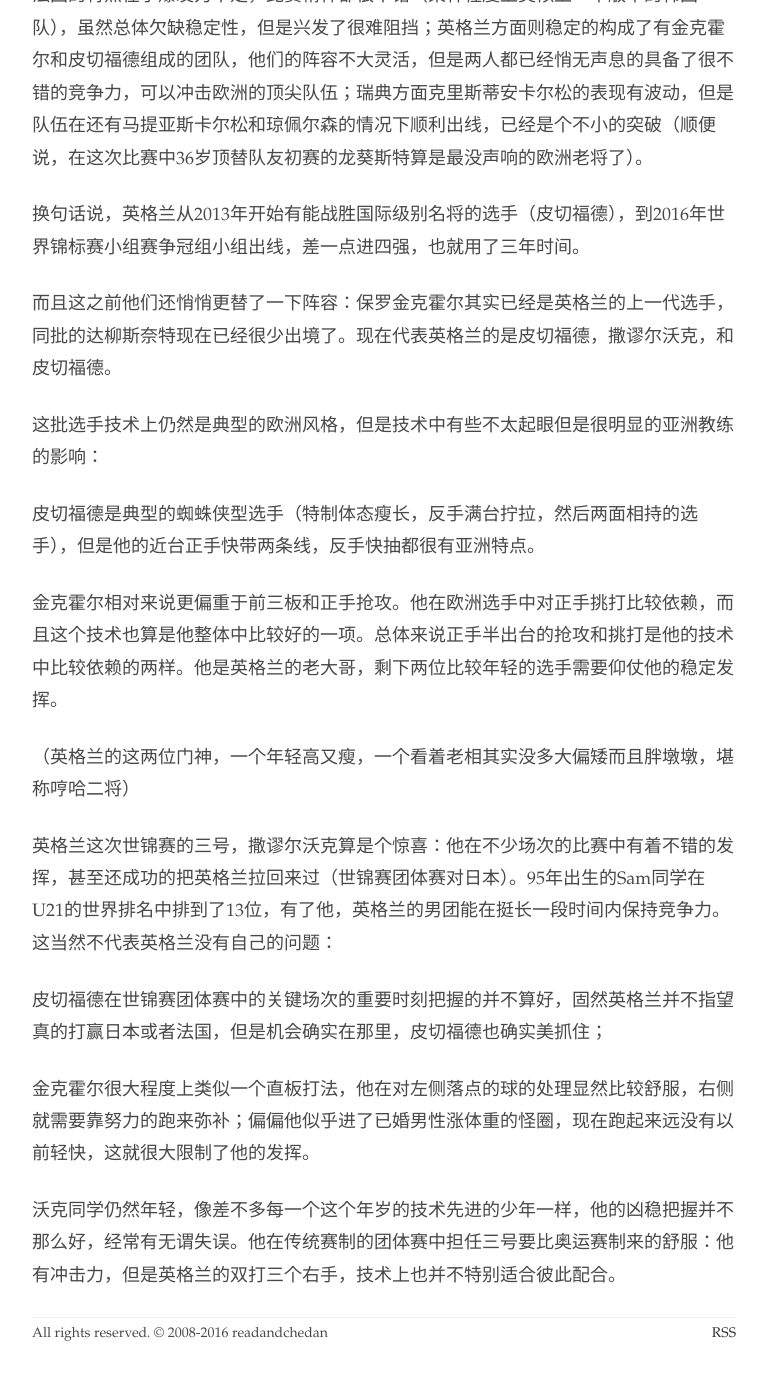
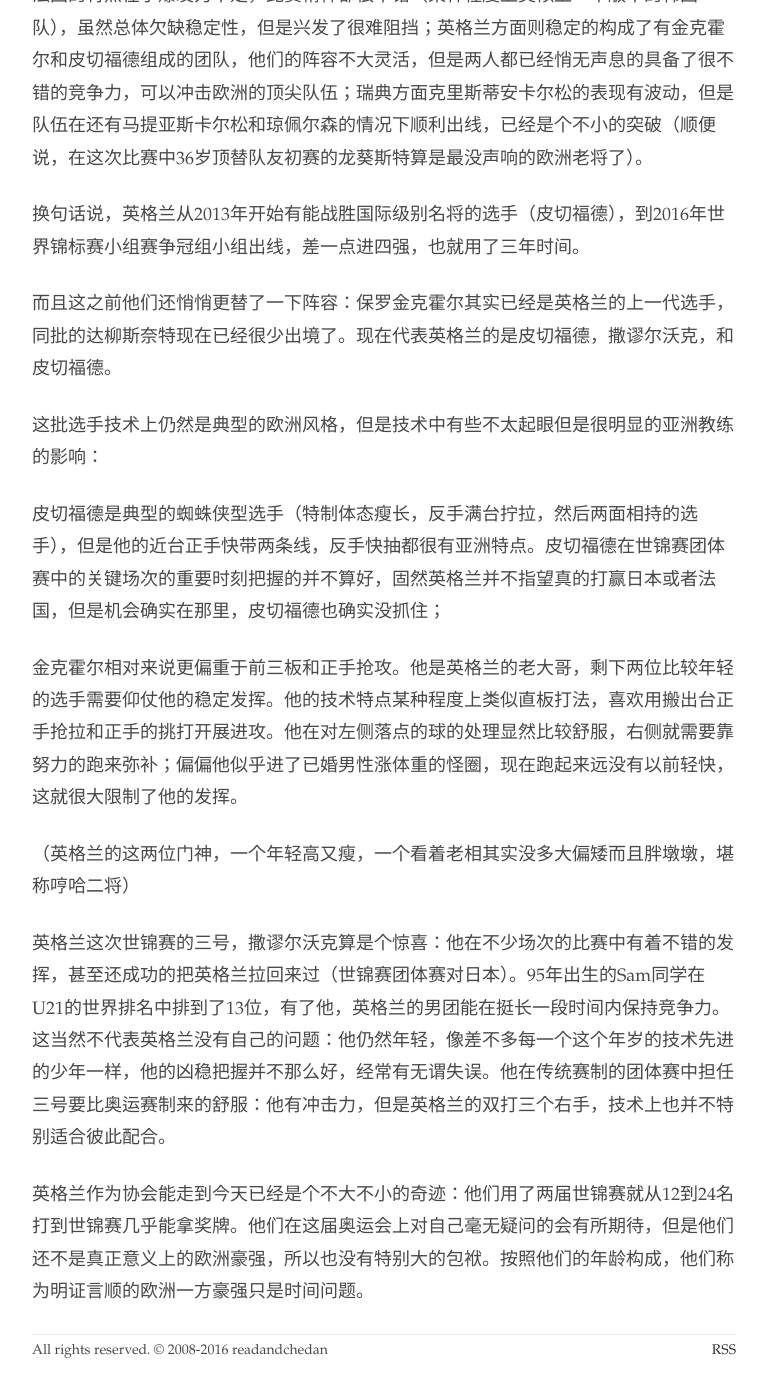
Before and after one commit to readandchedan/readandchedan.github.io, a Jekyll site: the page built from _posts/tabletennis/_posts/2016-06-29-olympics-preview-england.md, in a window 1280 px wide and 1400 px high, scrolled down 1389 px. Shown: the top 1397 px of the window, without its empty margins (256-1023 px from the left). Built offline with Jekyll 4.4.1, drawn with Linux system fonts in a browser that asks for light colours.

Commit message:
modify post

```diff
--- a/_posts/tabletennis/_posts/2016-06-29-olympics-preview-england.md
+++ b/_posts/tabletennis/_posts/2016-06-29-olympics-preview-england.md
@@ -37,16 +37,12 @@ layout: default
 
 这批选手技术上仍然是典型的欧洲风格，但是技术中有些不太起眼但是很明显的亚洲教练的影响：
 
-皮切福德是典型的蜘蛛侠型选手（特制体态瘦长，反手满台拧拉，然后两面相持的选手），但是他的近台正手快带两条线，反手快抽都很有亚洲特点。
+皮切福德是典型的蜘蛛侠型选手（特制体态瘦长，反手满台拧拉，然后两面相持的选手），但是他的近台正手快带两条线，反手快抽都很有亚洲特点。皮切福德在世锦赛团体赛中的关键场次的重要时刻把握的并不算好，固然英格兰并不指望真的打赢日本或者法国，但是机会确实在那里，皮切福德也确实没抓住；
 
-金克霍尔相对来说更偏重于前三板和正手抢攻。他在欧洲选手中对正手挑打比较依赖，而且这个技术也算是他整体中比较好的一项。总体来说正手半出台的抢攻和挑打是他的技术中比较依赖的两样。他是英格兰的老大哥，剩下两位比较年轻的选手需要仰仗他的稳定发挥。
+金克霍尔相对来说更偏重于前三板和正手抢攻。他是英格兰的老大哥，剩下两位比较年轻的选手需要仰仗他的稳定发挥。他的技术特点某种程度上类似直板打法，喜欢用搬出台正手抢拉和正手的挑打开展进攻。他在对左侧落点的球的处理显然比较舒服，右侧就需要靠努力的跑来弥补；偏偏他似乎进了已婚男性涨体重的怪圈，现在跑起来远没有以前轻快，这就很大限制了他的发挥。
 
 （英格兰的这两位门神，一个年轻高又瘦，一个看着老相其实没多大偏矮而且胖墩墩，堪称哼哈二将）
 
-英格兰这次世锦赛的三号，撒谬尔沃克算是个惊喜：他在不少场次的比赛中有着不错的发挥，甚至还成功的把英格兰拉回来过（世锦赛团体赛对日本）。95年出生的Sam同学在U21的世界排名中排到了13位，有了他，英格兰的男团能在挺长一段时间内保持竞争力。这当然不代表英格兰没有自己的问题：
+英格兰这次世锦赛的三号，撒谬尔沃克算是个惊喜：他在不少场次的比赛中有着不错的发挥，甚至还成功的把英格兰拉回来过（世锦赛团体赛对日本）。95年出生的Sam同学在U21的世界排名中排到了13位，有了他，英格兰的男团能在挺长一段时间内保持竞争力。这当然不代表英格兰没有自己的问题：他仍然年轻，像差不多每一个这个年岁的技术先进的少年一样，他的凶稳把握并不那么好，经常有无谓失误。他在传统赛制的团体赛中担任三号要比奥运赛制来的舒服：他有冲击力，但是英格兰的双打三个右手，技术上也并不特别适合彼此配合。
 
-皮切福德在世锦赛团体赛中的关键场次的重要时刻把握的并不算好，固然英格兰并不指望真的打赢日本或者法国，但是机会确实在那里，皮切福德也确实美抓住；
-
-金克霍尔很大程度上类似一个直板打法，他在对左侧落点的球的处理显然比较舒服，右侧就需要靠努力的跑来弥补；偏偏他似乎进了已婚男性涨体重的怪圈，现在跑起来远没有以前轻快，这就很大限制了他的发挥。
-
-沃克同学仍然年轻，像差不多每一个这个年岁的技术先进的少年一样，他的凶稳把握并不那么好，经常有无谓失误。他在传统赛制的团体赛中担任三号要比奥运赛制来的舒服：他有冲击力，但是英格兰的双打三个右手，技术上也并不特别适合彼此配合。
+英格兰作为协会能走到今天已经是个不大不小的奇迹：他们用了两届世锦赛就从12到24名打到世锦赛几乎能拿奖牌。他们在这届奥运会上对自己毫无疑问的会有所期待，但是他们还不是真正意义上的欧洲豪强，所以也没有特别大的包袱。按照他们的年龄构成，他们称为明证言顺的欧洲一方豪强只是时间问题。
```
